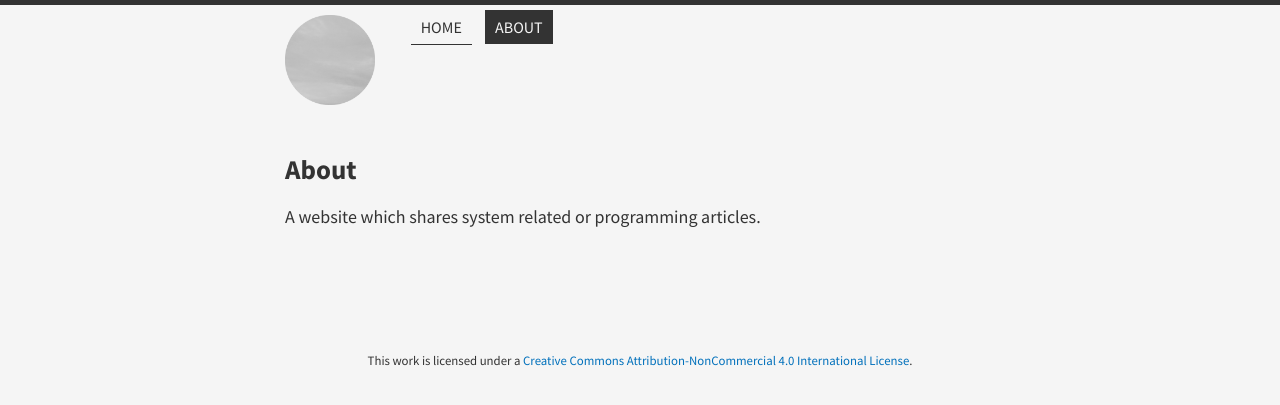
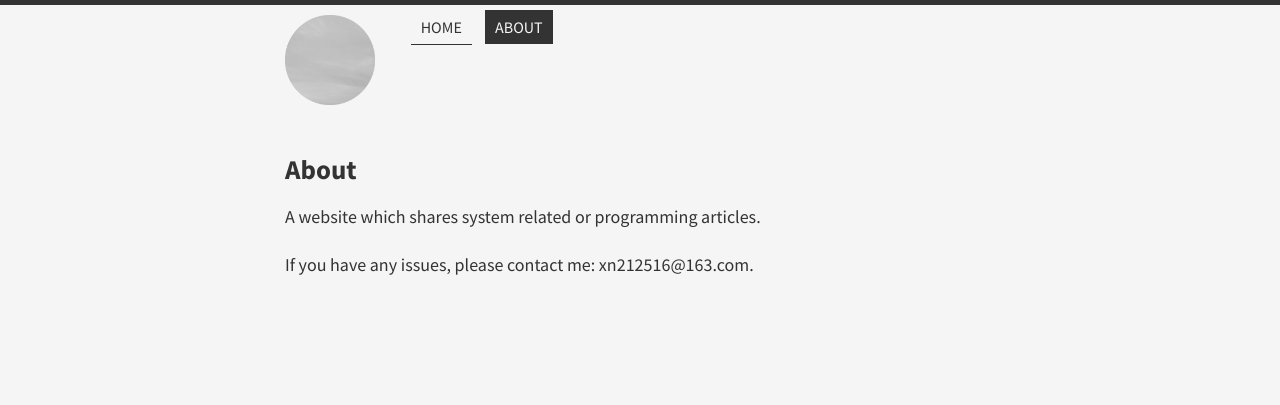
Before and after one commit to NanXiao/tracecore, a Jekyll site: the page built from about/index.md, in a window 1280 px wide. Shown: the top 405 px of the page. Built offline with Jekyll 4.4.1, drawn with Linux system fonts in a browser that asks for light colours; nearby versions of some CDN libraries; Markdown is read by kramdown in place of the engine named in the settings.

Commit message:
Update pages.

```diff
--- a/_layouts/default.html
+++ b/_layouts/default.html
@@ -15,12 +15,6 @@
       </header>
 
       {{ content }}
-
-      <footer>
-        <p>
-          This work is licensed under a <a rel="license" href="http://creativecommons.org/licenses/by-nc/4.0/deed.en_US">Creative Commons Attribution-NonCommercial 4.0 International License</a>.
-        </p>
-      </footer>
     </div>
 
     <!-- scripts -->
--- a/about/index.md
+++ b/about/index.md
@@ -4,3 +4,5 @@ title: About
 ---
 
 A website which shares system related or programming articles.
+
+If you have any issues, please contact me: xn212516@163.com.
```
